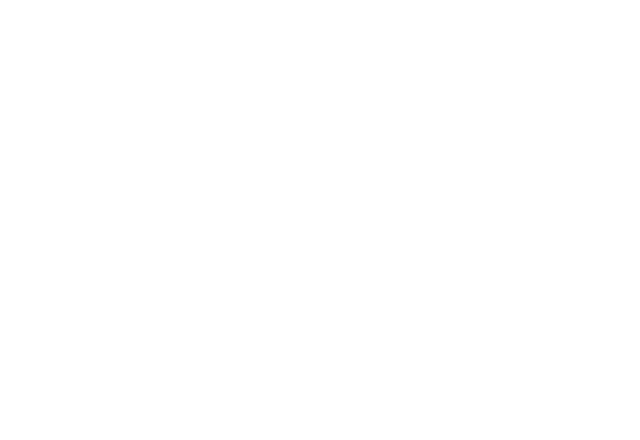
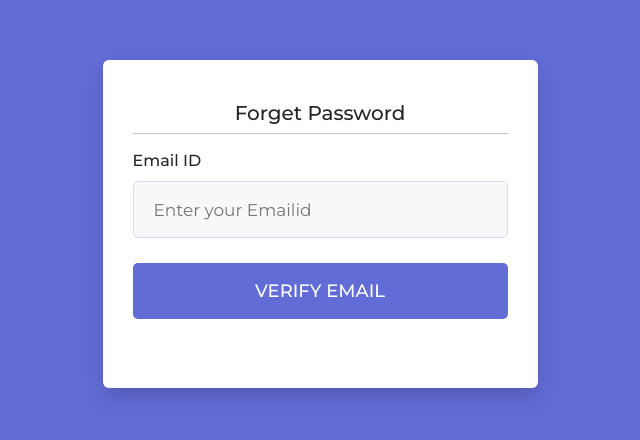
Before and after one commit to sarfraz-alam2693/Movies-Portal, a React (Create React App) app: page /forgetpassword in a window 1280 px wide. Before the commit this address had no page. Shown: the part 176-616 px from the top of the page, without its empty margins (320-960 px from the left). Built offline with nearby package versions, Linux system fonts and the light colour scheme.

Commit message:
quick fixes

```diff
--- a/src/App.js
+++ b/src/App.js
@@ -7,6 +7,7 @@ import "bootstrap/dist/css/bootstrap.min.css";
 import Gallery from "./Component/Gallery";
 import Movie from "./Component/Movie";
 import ToDo from "./Component/ToDo";
+import ForgetPassword from "./Component/ForgetPassword";
 
 function App() {
   return (
@@ -19,6 +20,7 @@ function App() {
           <Route path="/gallery" element={<Gallery />}></Route>
           <Route path="/create/movie" element={<Movie />}></Route>
           <Route path="create/todo" element={<ToDo />}></Route>
+          <Route path="/forgetpassword" element={<ForgetPassword />}></Route>
         </Routes>
       </BrowserRouter>
     </>
--- a/src/Component/ForgetPassword.jsx
+++ b/src/Component/ForgetPassword.jsx
@@ -35,6 +35,7 @@ function ForgetPassword() {
 
   function handleForgotPassword(e) {
     e.preventDefault();
+
     if (password !== c_password) {
       alert("Password Not match");
       return false;
@@ -109,7 +110,7 @@ function ForgetPassword() {
                   />
                 </div>
                 <button type="button" onClick={handleForgotPassword}>
-                  Forgot Password{" "}
+                  Forgot Password
                 </button>
               </>
             ) : (
--- a/src/Component/Login.jsx
+++ b/src/Component/Login.jsx
@@ -75,7 +75,7 @@ function Login() {
           <div className="input_box">
             <div className="password_title">
               <label for="password">Password</label>
-              <Link to={""}>Forgot Password?</Link>
+              <Link to={"/forgetpassword"}>Forgot Password?</Link>
             </div>
             <input
               type="password"
--- a/src/Component/Movie.jsx
+++ b/src/Component/Movie.jsx
@@ -77,7 +77,6 @@ function Movie() {
         }
       });
   };
-
   // when i click eidt button open modal and set State of elow varriables
   const editMovieModal = (item) => {
     setShowCreateMovieModal(true);
@@ -87,7 +86,6 @@ function Movie() {
     setRating(item.rating);
     setModelButton("");
   };
-
   // update Movie api
   const handleUpdateMovie = () => {
     // Values coming from State
@@ -110,6 +108,7 @@ function Movie() {
         }
       });
   };
+  // delete movies
   const deleteMovies = (item) => {
     const conf = window.confirm("Are you sure want to Delete this record ?");
 
```
